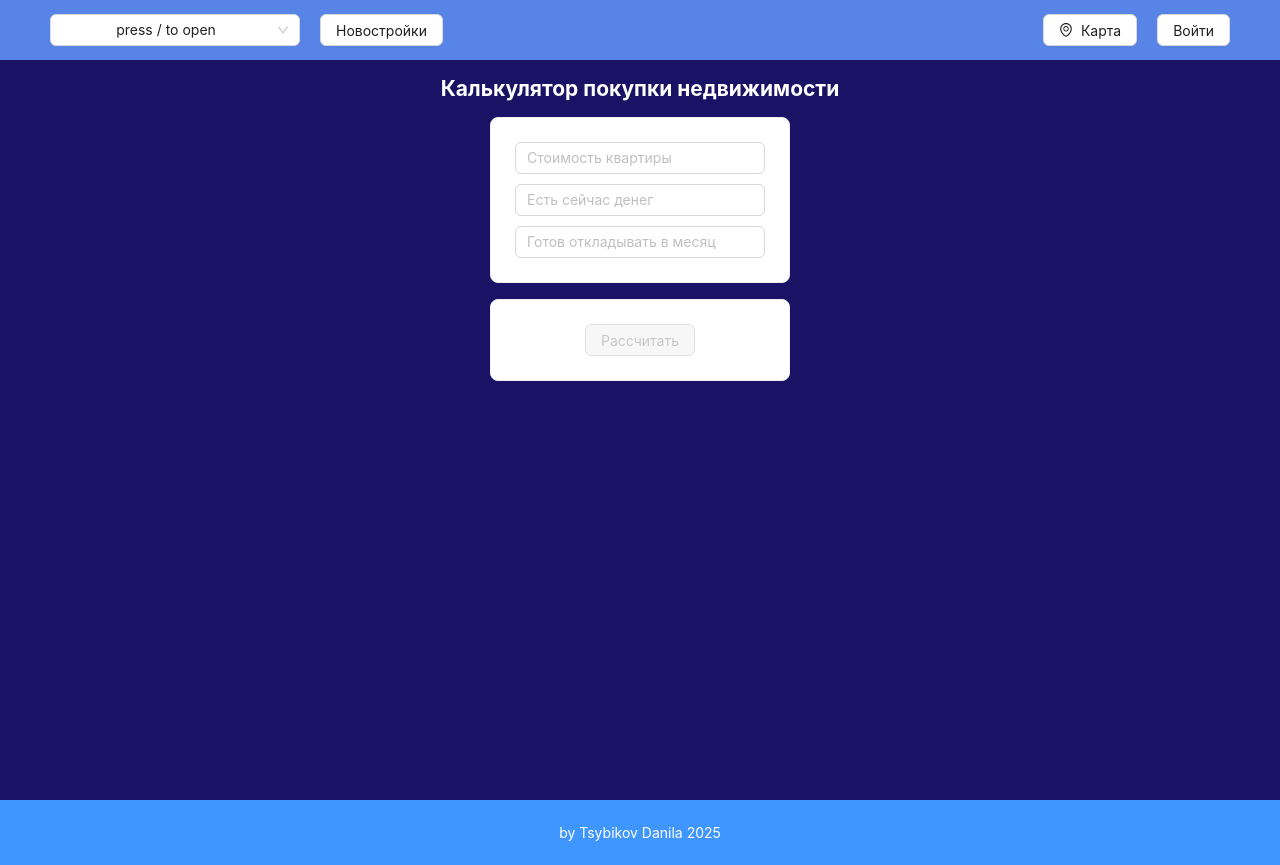
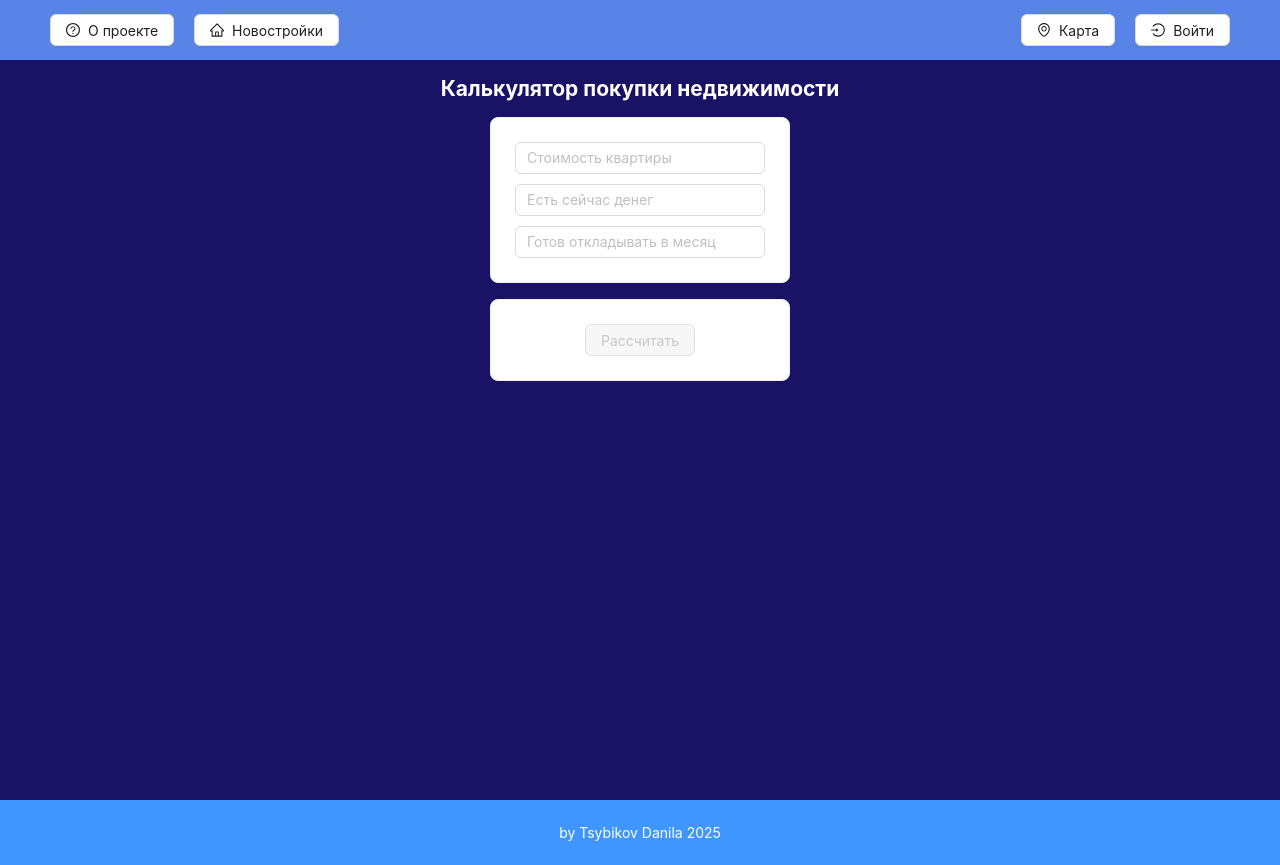
Before and after one commit to MachineTheSlayer/react-newbuildings, a React (Vite) app: page / in a window 1280 px wide. Built offline with nearby package versions, Linux system fonts and the light colour scheme.

Commit message:
add header-icon

```diff
--- /dev/null
+++ b/src/components/AboutInfoModal.jsx
@@ -0,0 +1,26 @@
+import { Flex, Tag, Typography, Divider } from 'antd';
+
+export default function AboutInfoModal() {
+  return (
+    <>
+      <h2 >Цель проекта</h2>
+        <Typography.Paragraph style={{margin:'auto'}}>
+         Создать веб-приложение, где пользователь может рассчитывать время необходимое для покупки недвижимости <br/>видеть географическое местоположение новостроек на карте <br/>осуществлять быстрый переход на официальные сайты застройщиков
+          </Typography.Paragraph>
+        <Divider style={{margin:'auto'}} />
+      <h2>Основной функционал</h2>
+      <Typography.Title >Основной функционал</Typography.Title>
+      <Typography.Title level={4}>Основной функционал</Typography.Title>
+      <Typography.Title level={3}>Основной функционал</Typography.Title>
+      <Typography.Title level={2}>Основной функционал</Typography.Title>
+      <Divider style={{margin:'auto'}} />
+      <h2>В разработке</h2>
+      <Typography.Text strong >
+        Регистрация и авторизация<Typography.Text code>(Back-end)</Typography.Text>
+        <br />Адаптивный дизайн<Typography.Text code>(Mobile)<br /></Typography.Text>
+        Маршрутизация<Typography.Text code>(React Router)<br /></Typography.Text>
+        Добавление новостроек в избранное<Typography.Text code>(Redux/Zustand)</Typography.Text>
+      </Typography.Text>
+    </>
+  )
+}
--- a/src/components/BuildingInfo.jsx
+++ /dev/null
@@ -1,17 +0,0 @@
-import { Flex, Typography } from 'antd'
-
-export default function BuildingInfo({ building}) {
-
-  return (
-    <Flex align="center">
-      <img
-        src={building.icon}
-        alt={building.name}
-        style={{ width: 40, marginRight: 10 }}
-      />
-      <Typography.Title level={2} style={{ margin: 0 }}>
-        {building.name}
-      </Typography.Title>
-    </Flex>
-  )
-}
--- a/src/components/BuildingInfoModal.jsx
+++ /dev/null
@@ -1,17 +0,0 @@
-
-import { Flex, Tag, Typography, Divider } from 'antd';
-import BuildingInfo from './BuildingInfo';
-import NewBuildingPage from "../containers/NewBuildingPage/NewBuildingPage";
-
-export default function BuildingIInfoModal({ building }) {
-  return (
-    <>
-      <BuildingInfo building={building} withSymbol />
-
-      <Divider />
-       <Typography.Paragraph>
-         {building.price}руб за 1кв. метр
-        </Typography.Paragraph>
-    </>
-  )
-}
--- a/src/components/configmap/MapYandex.jsx
+++ b/src/components/configmap/MapYandex.jsx
@@ -1,4 +1,5 @@
 import React from 'react';
+import { Typography } from 'antd';
 import { YMaps, Map, Placemark, FullscreenControl, ZoomControl } from '@iminside/react-yandex-maps';
 
 import config from './config.json';
--- a/src/components/layout/AppHeader.jsx
+++ b/src/components/layout/AppHeader.jsx
@@ -1,11 +1,8 @@
-import React, { useContext,useLayoutEffect } from 'react';
-import { useBuildings } from '../../context/buildings-context';
-import { Layout, Select, Space, Modal, Form, Input, Checkbox  } from 'antd';
+import { Layout, Space, Modal, Form, Input, Checkbox, Button } from 'antd';
 import MapYandex from '../configmap/MapYandex';
-import { EnvironmentOutlined}  from '@ant-design/icons';
-import{ Button } from "antd";
-import { useEffect, useState } from 'react';
-import BuildingInfoModal from '../BuildingInfoModal'
+import { EnvironmentOutlined, HomeOutlined, LoginOutlined, QuestionCircleOutlined }  from '@ant-design/icons';
+import { useState } from 'react';
+import AboutInfoModal from '../AboutInfoModal';
 import NewBuildingPage from "../../containers/NewBuildingPage/NewBuildingPage";
 
 
@@ -22,67 +19,32 @@ const headerStyle = {
   };
 
 export default function AppHeader() {
-  const [select, setSelect] = useState(false)
+  const [about, setAbout] = useState(false)
   const [modal, setModal] = useState(false)
   const [modalMap, setModalMap] = useState(false)
-  const [selectModal, setSelectModal] = useState(false)
   const [newbuildingsModal, setNewbuildingsModal] = useState(false)
-  const [building , setBuilding] = useState(null)
-  const {buildings} = useBuildings()
-
-  useEffect(() => {
-    const keypress = (event) => {
-      if (event.key === '/') {
-        setSelect((prev) => !prev)
-      }
-    }
-    document.addEventListener('keypress', keypress)
-    return () => document.removeEventListener('keypress', keypress)
-  }, [])
-
-  function handleSelect(value) {
-      console.log(value)
-      setBuilding(buildings.find((building) => building.id === value))
-      setSelectModal(true)
-    }
 
 return (
   <>
     <Layout.Header style={headerStyle}>
-      <Select
-    style={{
-      width: 250
-    }}
-    open={select}
-    onChange={handleSelect}
-    onClick={() => setSelect((prev) => !prev)}
-    value="press / to open"
-    options={buildings.map((building) => ({
-          label: building.name,
-          value: building.id,
-          icon: building.icon,
-    }))}
-    optionRender={(option) => (
-      <Space>
-        <img
-          style={{ width: 60 }}
-          src={option.data.icon}
-          atl={option.data.label} /> {' '}  {option.data.label}
-      </Space>
-    )}
-
-  />
+      <Button  onClick={() => setAbout(true)}>
+        <QuestionCircleOutlined />
+        О проекте
+      </Button>
 
     <Modal
-        open={selectModal}
-        onCancel={() => setSelectModal(false)}
+          open={about}
+          onCancel={() => setAbout(false)}
           footer={null}
     >
-    <BuildingInfoModal building={building} />
+      <AboutInfoModal />
     </Modal>
 
 
   <Button style={{marginLeft: '20px'}} onClick={() => setNewbuildingsModal(true)}>
+    <Space>
+      <HomeOutlined />
+    </Space>
     Новостройки
   </Button>
   <Modal
@@ -112,6 +74,7 @@ export default function AppHeader() {
 
 
       <Button style={{marginLeft: '20px'}} onClick={() => setModal((prev) => !prev)}>
+        <LoginOutlined />
         Войти
       </Button>
 
--- a/src/utils.js
+++ b/src/utils.js
@@ -1,7 +1,6 @@
 export function showTrueYear(yearsToBuy) {
     let count = Math.ceil(yearsToBuy) % 100;
-    console.log(yearsToBuy)
-    console.log(count)
+
     if (count >= 11 && count <= 19) {
       return "лет! 😲";
     } else {
@@ -18,7 +17,7 @@ export function showTrueYear(yearsToBuy) {
 
 export function showTrueMonths(yearsToBuy) {
     let count = Math.ceil(yearsToBuy*10) % 10;
-console.log(count)
+
     if (count === 1) {
       return "месяц! Вы близки к цели!🤑";
     } else if (count >= 2 && count <= 4) {
```
Lines whose indentation alone changed are shown as unchanged.
